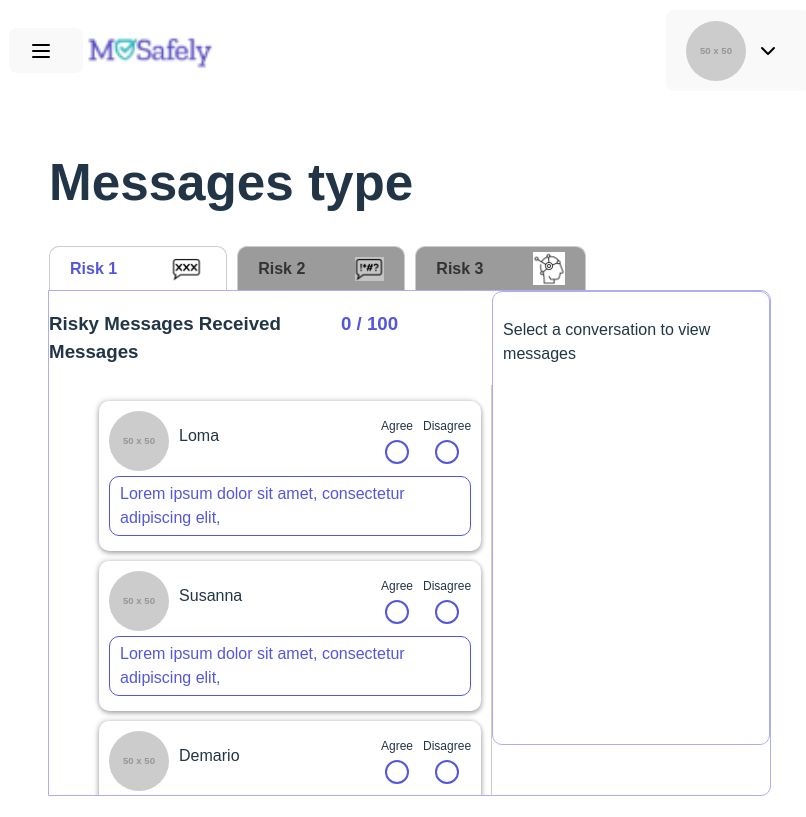
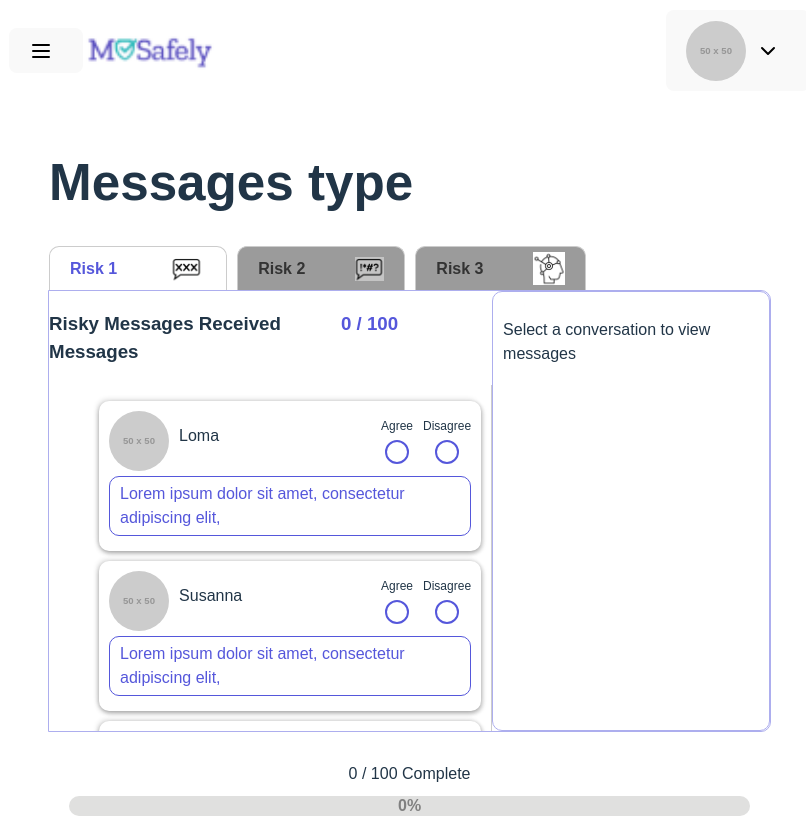
Before and after one commit to tvan04/MoSafely, a React (Vite) app in the folder MoSafely/: page / in a window 1280 px wide. Shown: the top 817 px of the page, without its empty margins (11-817 px from the left). Built offline with nearby package versions, Linux system fonts and the light colour scheme.

Commit message:
add comments and fix spacing issue

```diff
--- a/MoSafely/src/App.css
+++ b/MoSafely/src/App.css
@@ -78,6 +78,7 @@ h1 {
   background-color: #fff;
   border: 1px solid #adaeee;
   border-radius: 0 10px 10px 0;
+  height: 55vh;
 }
 .chat-header {
   display: flex;
@@ -90,7 +91,6 @@ h1 {
   border-right: 1px solid #ccc;
   padding: 0px 10px 10px 50px;
   overflow-y: auto;
-  max-height: 50vh;
 }
 .chat-messages {
   display: flex;
@@ -202,7 +202,6 @@ h1 {
   flex-direction: column;
   border: 1px solid #adaeee;
   border-radius: 10px;
-  height: 54vh;
   overflow-y: auto;
 }
 .conversation-header {
--- a/MoSafely/src/App.jsx
+++ b/MoSafely/src/App.jsx
@@ -20,14 +20,17 @@ function App() {
   const conversations = conversationsData;
   const totalConversations = conversations.length;
 
+  //changes tab state
   const handleTabClick = (tab) => {
     setActiveTab(tab);
   };
 
+  //changes conversation state
   const handleConversationClick = (conversation) => {
     setSelectedConversation(conversation);
   };
 
+  //handles agree button click
   const handleAgree = (id) => {
     if (!(id in messagesState)) {
       setMessagesState((prevState) => ({
@@ -43,6 +46,7 @@ function App() {
     }
   };
 
+  //handles disagree button click
   const handleDisagree = (id) => {
     if (!(id in messagesState)) {
       setMessagesState((prevState) => ({
```
